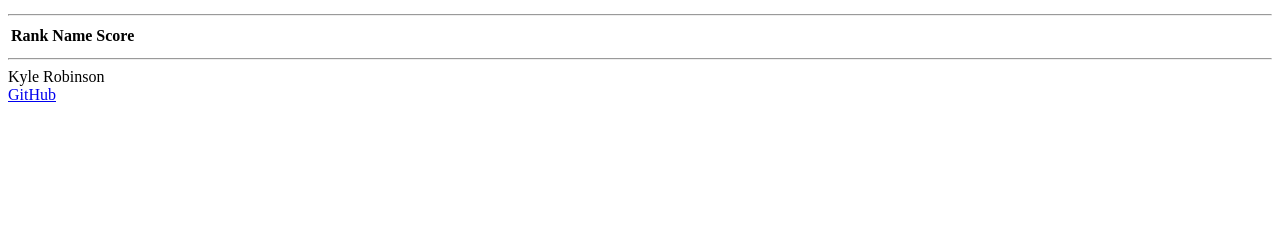
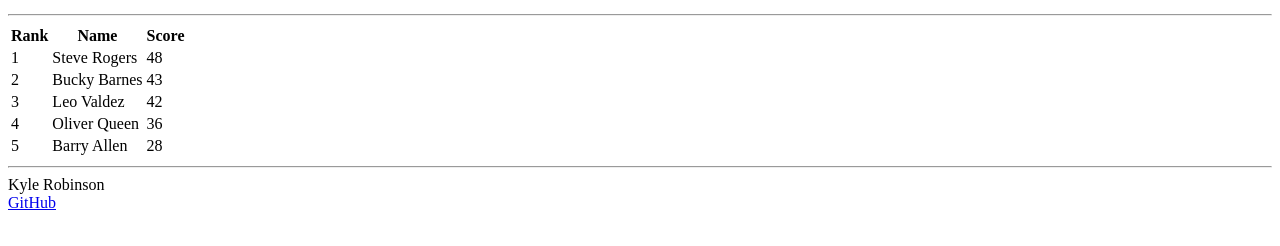
Before and after one commit to robinkyl002/startup, a plain HTML site: page startup-html/scores.html in a window 1280 px wide. Shown: the part 154-400 px from the top of the page. Drawn offline with Linux system fonts and the light colour scheme.

Commit message:
finished structure for table body on scores.html

```diff
--- a/startup-html/scores.html
+++ b/startup-html/scores.html
@@ -33,7 +33,29 @@
                 </thead>
                 <tbody>
                     <tr>
-
+                        <td>1</td>
+                        <td>Steve Rogers</td>
+                        <td>48</td>
+                    </tr>
+                    <tr>
+                        <td>2</td>
+                        <td>Bucky Barnes</td>
+                        <td>43</td>
+                    </tr>
+                    <tr>
+                        <td>3</td>
+                        <td>Leo Valdez</td>
+                        <td>42</td>
+                    </tr>
+                    <tr>
+                        <td>4</td>
+                        <td>Oliver Queen</td>
+                        <td>36</td>
+                    </tr>
+                    <tr>
+                        <td>5</td>
+                        <td>Barry Allen</td>
+                        <td>28</td>
                     </tr>
                 </tbody>
             </table>
```
